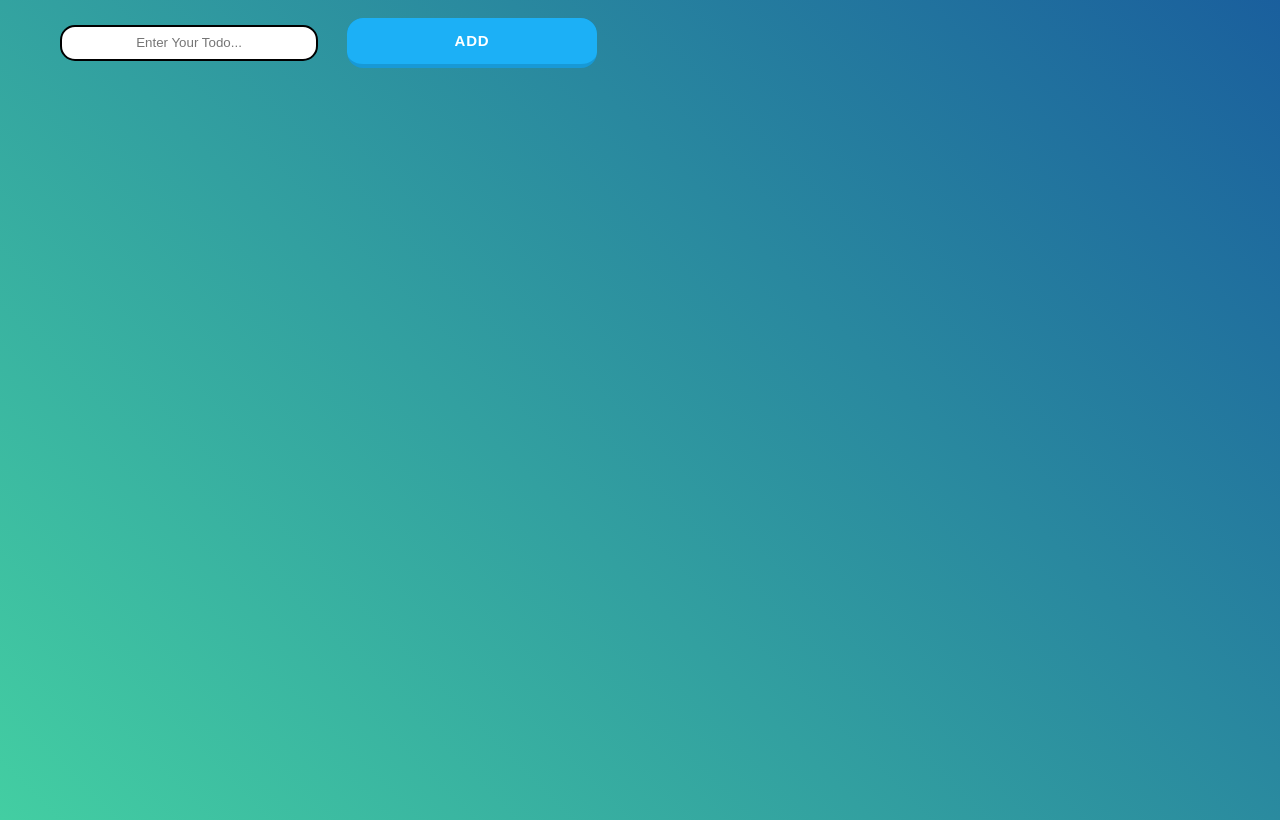
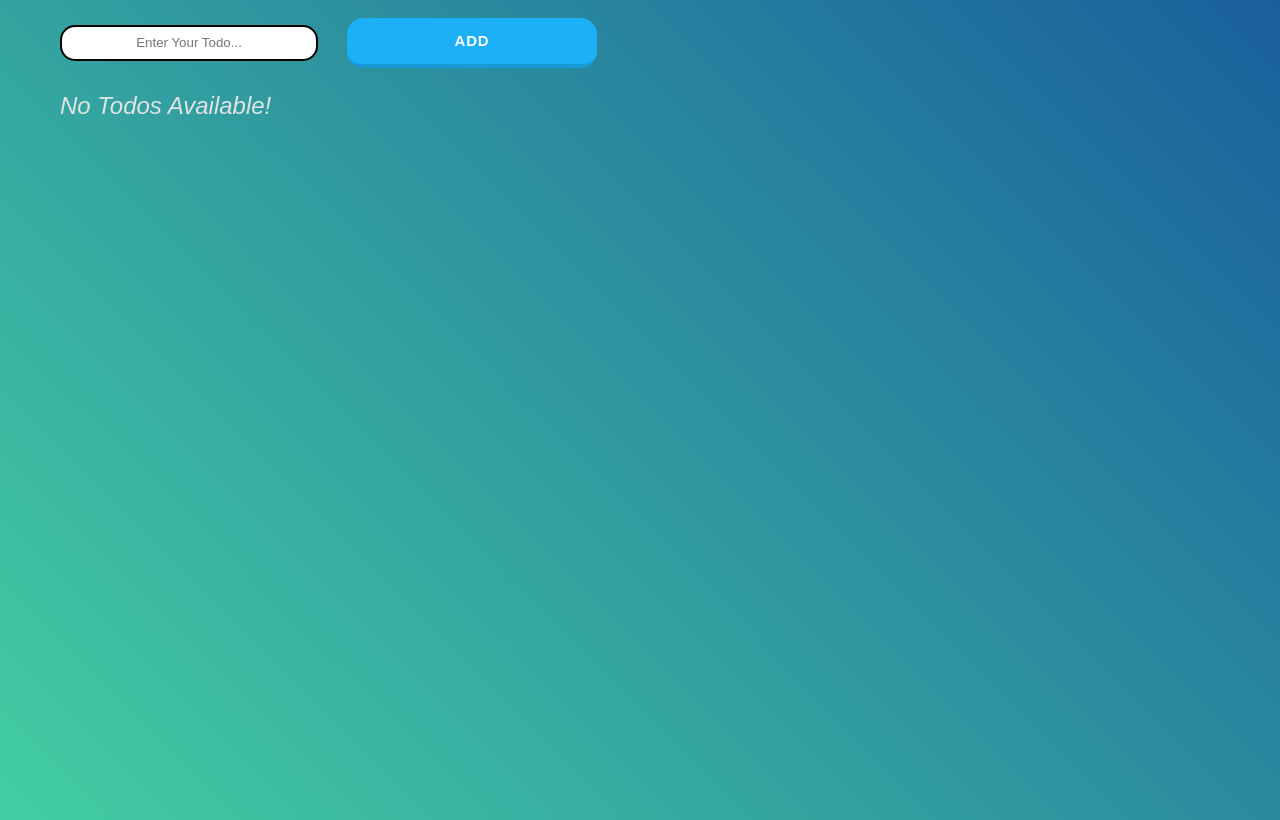
Before and after one commit to RizzWan-Codes/learning-frontend, a plain HTML site: page Final Day - ES Module + Integrating UI/index.html in a window 1280 px wide. Shown: the part 100-920 px from the top of the page. Drawn offline with Linux system fonts and the light colour scheme; a web font is replaced by a local one.

Commit message:
Final Touches...

```diff
--- a/Final Day - ES Module + Integrating UI/logic/app.js
+++ b/Final Day - ES Module + Integrating UI/logic/app.js
@@ -95,6 +95,12 @@ function render () {
     list.appendChild(li);
 });
 
+if (todoArr.length === 0) {
+                message.textContent = "No Todos Available!"
+            } else  {
+                message.textContent = "See Your Todos!"
+            }
+
 addBtn.addEventListener("click", function () {
 
     const text = input.value.trim();
--- a/Final Day - ES Module + Integrating UI/style.css
+++ b/Final Day - ES Module + Integrating UI/style.css
@@ -37,7 +37,8 @@ li {
 #message {
     font-style: italic;
     font-family: sans-serif;
-    color: rgb(199, 199, 199);
+    color: rgb(227, 227, 227);
+    font-size: x-large;
 }
 
 /* CSS */
```
